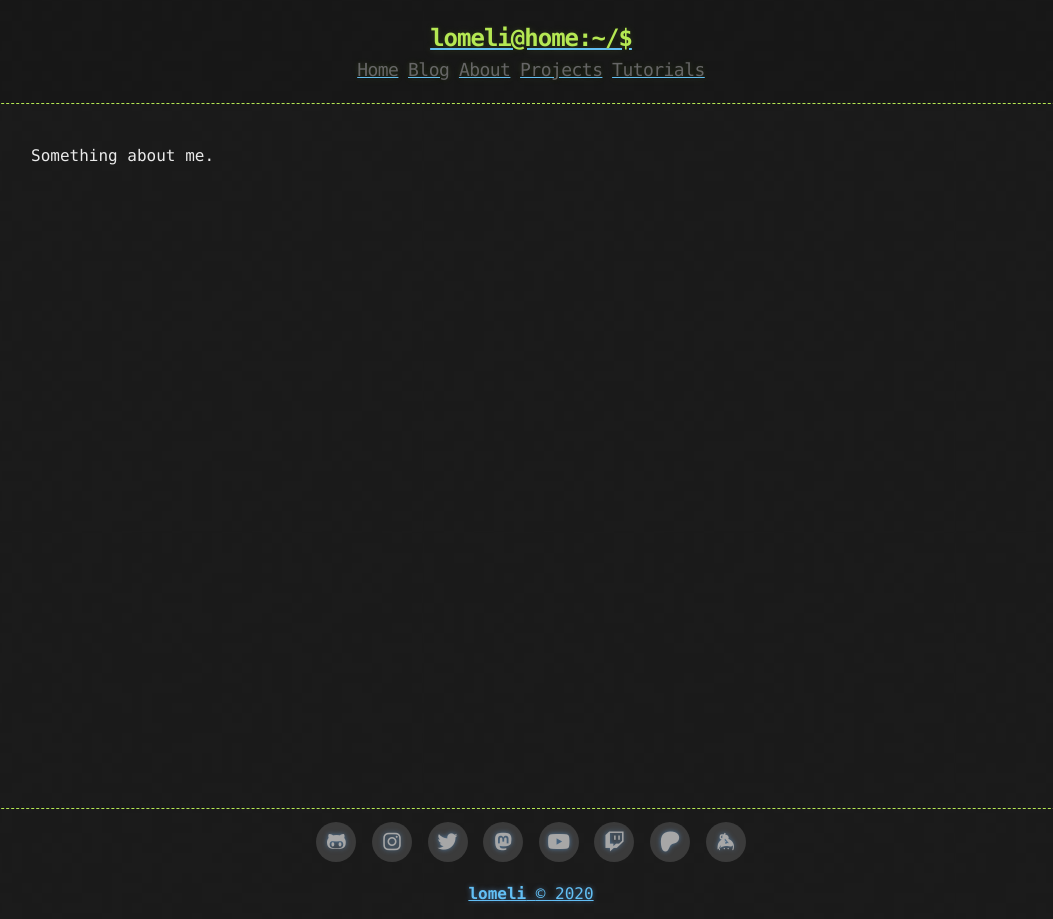
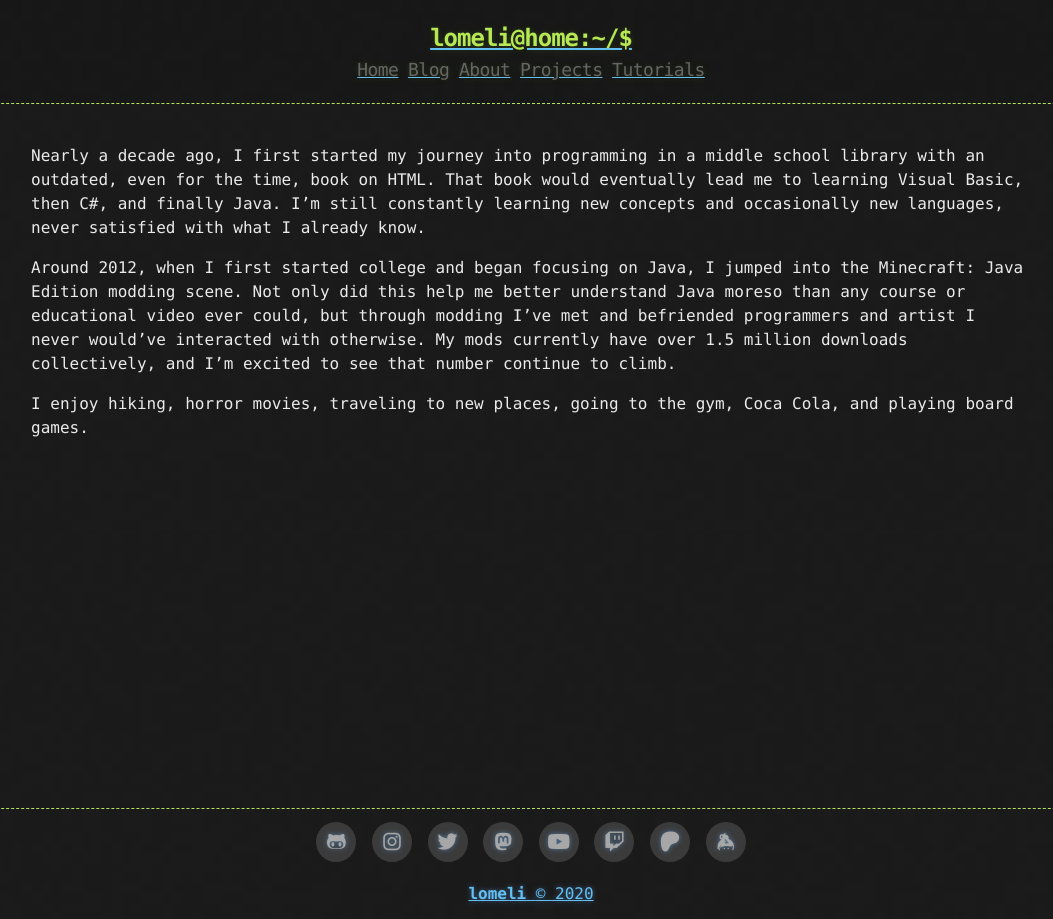
Before and after one commit to Lomeli12/Lomeli12.net, a Jekyll site: the page built from about.md, in a window 1280 px wide. Shown: the whole page, without its empty margins (109-1162 px from the left). Built offline with Jekyll 4.4.1, drawn with Linux system fonts in a browser that asks for light colours; nearby versions of some CDN libraries; library files that are not in the unit come from our copies.

Commit message:
Finally filled the about page

```diff
--- a/about.md
+++ b/about.md
@@ -3,4 +3,8 @@
 title: About
 ---
 
-Something about me.
+Nearly a decade ago, I first started my journey into programming in a middle school library with an outdated, even for the time, book on HTML. That book would eventually lead me to learning Visual Basic, then C#, and finally Java. I'm still constantly learning new concepts and occasionally new languages, never satisfied with what I already know.
+
+Around 2012, when I first started college and began focusing on Java, I jumped into the Minecraft: Java Edition modding scene. Not only did this help me better understand Java moreso than any course or educational video ever could, but through modding I've met and befriended programmers and artist I never would've interacted with otherwise. My mods currently have over 1.5 million downloads collectively, and I'm excited to see that number continue to climb.
+
+I enjoy hiking, horror movies, traveling to new places, going to the gym, Coca Cola, and playing board games.
```
